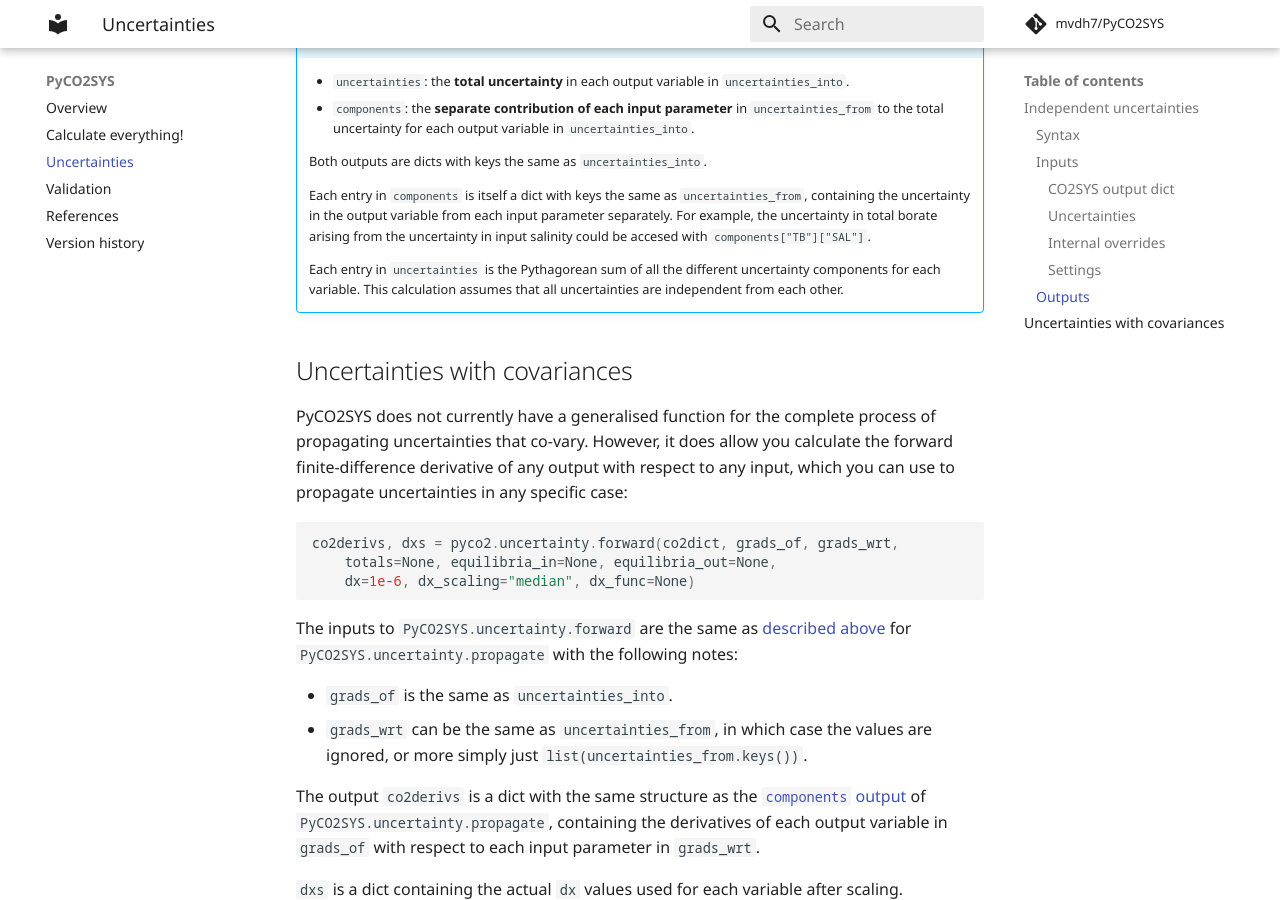
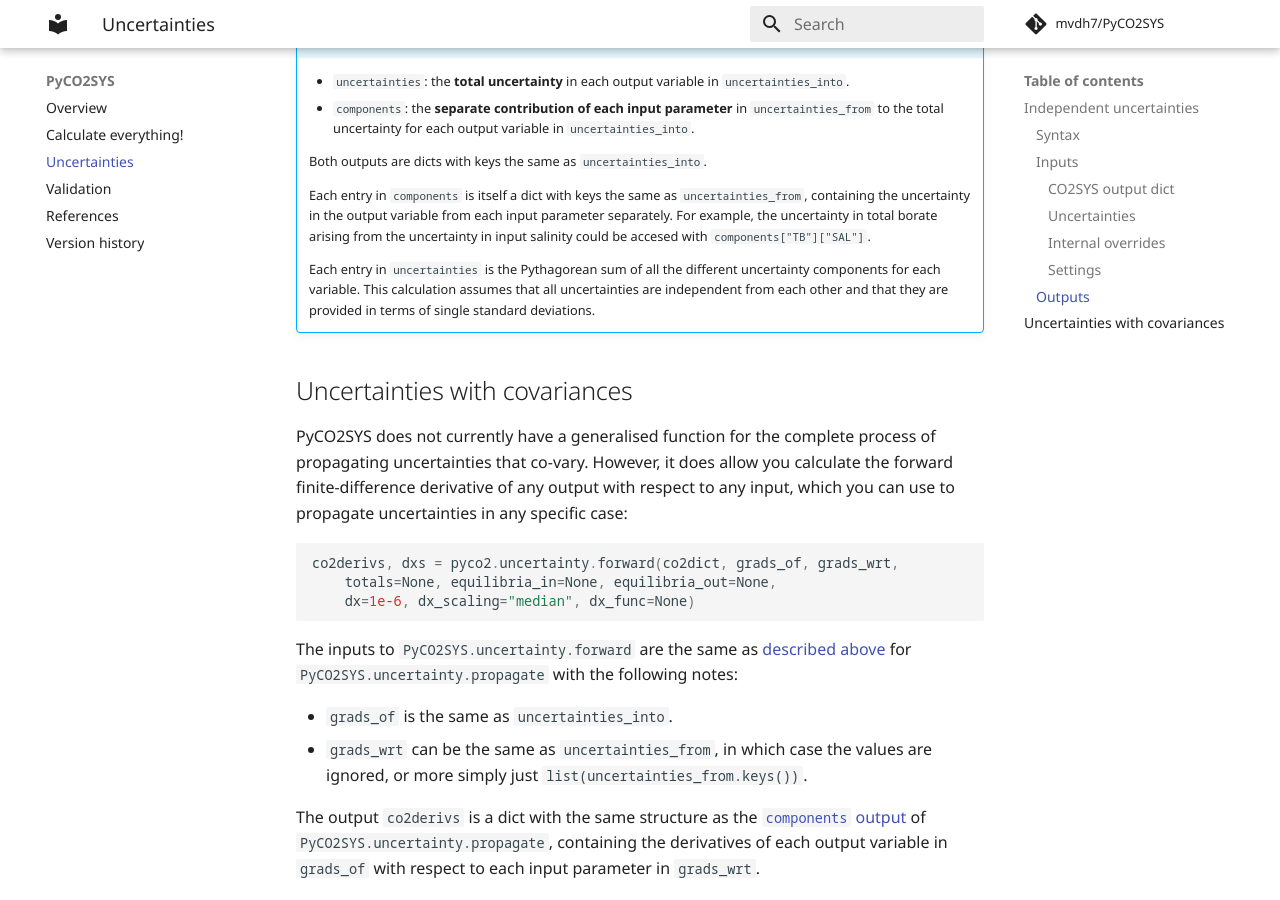
Before and after one commit to mvdh7/PyCO2SYS, an MkDocs documentation site: the page built from docs/uncertainty.md, in a window 1280 px wide and 900 px high, scrolled down 2241 px. Built offline with MkDocs 1.6.1 and Material for MkDocs 9.7.7, drawn with Linux system fonts in a browser that asks for light colours; formulas are drawn with MathJax 3; comment, search, counter and statistics services are not loaded.

Commit message:
Note standard deviation assumption

```diff
--- a/docs/uncertainty.md
+++ b/docs/uncertainty.md
@@ -87,7 +87,7 @@ There are some examples of using the uncertainty propagation function in the [Py
 
     Each entry in `components` is itself a dict with keys the same as `uncertainties_from`, containing the uncertainty in the output variable from each input parameter separately.  For example, the uncertainty in total borate arising from the uncertainty in input salinity could be accesed with `components["TB"]["SAL"]`.
 
-    Each entry in `uncertainties` is the Pythagorean sum of all the different uncertainty components for each variable.  This calculation assumes that all uncertainties are independent from each other.
+    Each entry in `uncertainties` is the Pythagorean sum of all the different uncertainty components for each variable.  This calculation assumes that all uncertainties are independent from each other and that they are provided in terms of single standard deviations.
 
 ## Uncertainties with covariances
 
```
